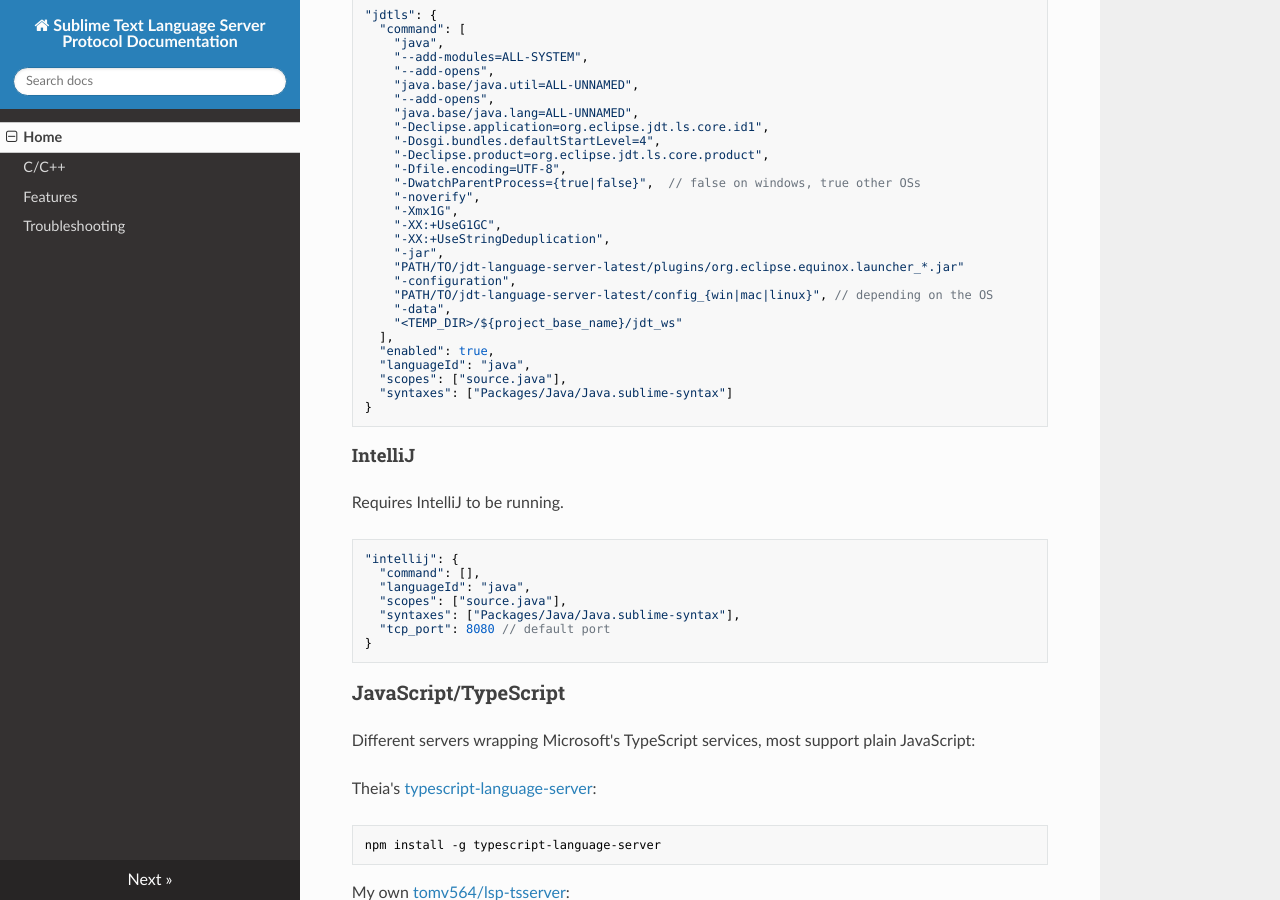
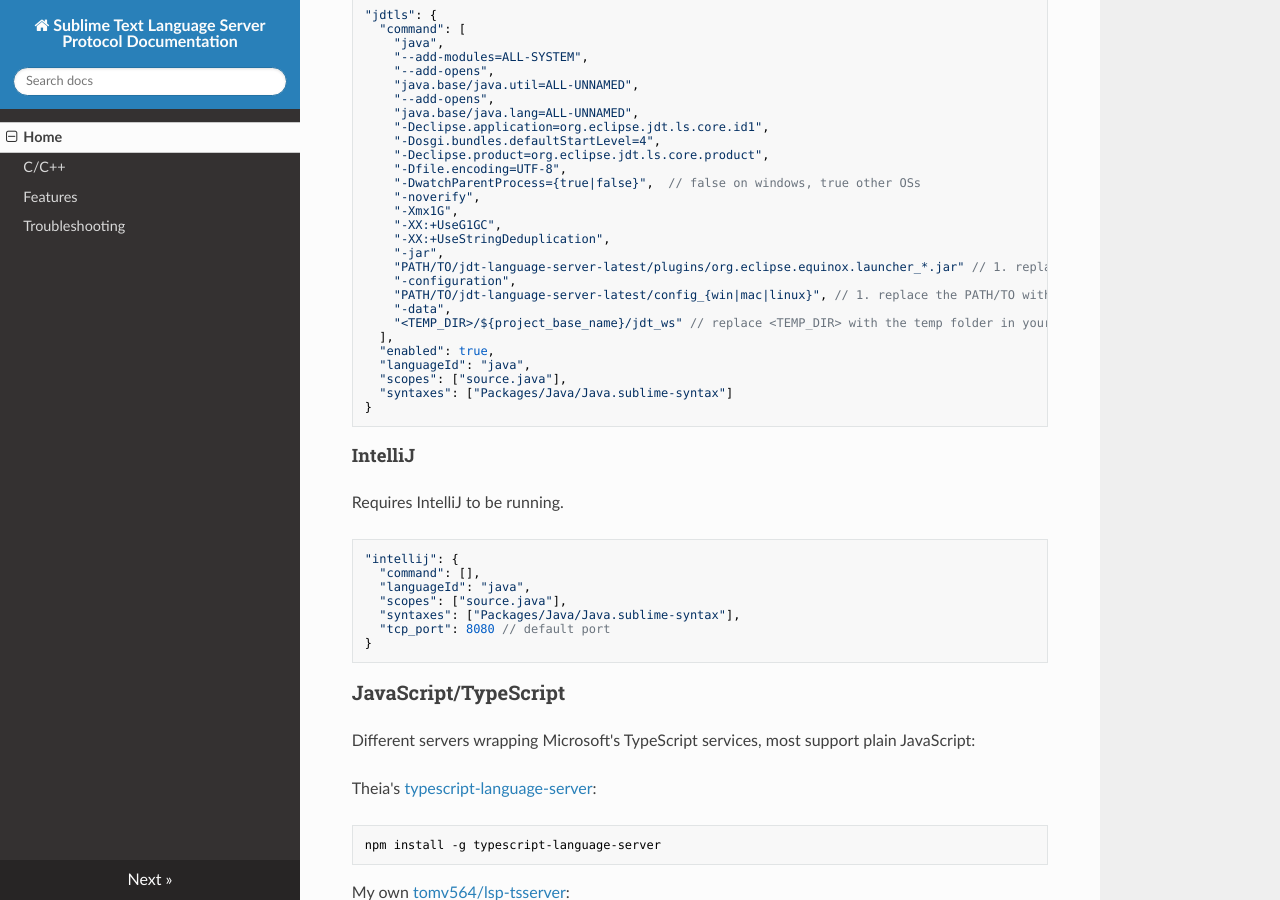
Before and after one commit to sublimelsp/LSP, an MkDocs documentation site: the page built from docs/index.md, in a window 1280 px wide and 900 px high, scrolled down 8947 px. Built offline with MkDocs 1.6.1, drawn with Linux system fonts in a browser that asks for light colours; nearby versions of some CDN libraries.

Commit message:
add few comments on java setting
add few comments on java jdtls setting sample. Clarify the fields that need to be changed based on the user env.

```diff
--- a/docs/index.md
+++ b/docs/index.md
@@ -444,11 +444,11 @@
     "-XX:+UseG1GC",
     "-XX:+UseStringDeduplication",
     "-jar",
-    "PATH/TO/jdt-language-server-latest/plugins/org.eclipse.equinox.launcher_*.jar"
+    "PATH/TO/jdt-language-server-latest/plugins/org.eclipse.equinox.launcher_*.jar" // 1. replace the PATH/TO with your own 2. replace * with the file version
     "-configuration",
-    "PATH/TO/jdt-language-server-latest/config_{win|mac|linux}", // depending on the OS
+    "PATH/TO/jdt-language-server-latest/config_{win|mac|linux}", // 1. replace the PATH/TO with your own 2. choose the config folder based on the OS
     "-data",
-    "<TEMP_DIR>/${project_base_name}/jdt_ws"
+    "<TEMP_DIR>/${project_base_name}/jdt_ws" // replace <TEMP_DIR> with the temp folder in your system. macOS: echo $TMPDIR
   ],
   "enabled": true,
   "languageId": "java",
```
